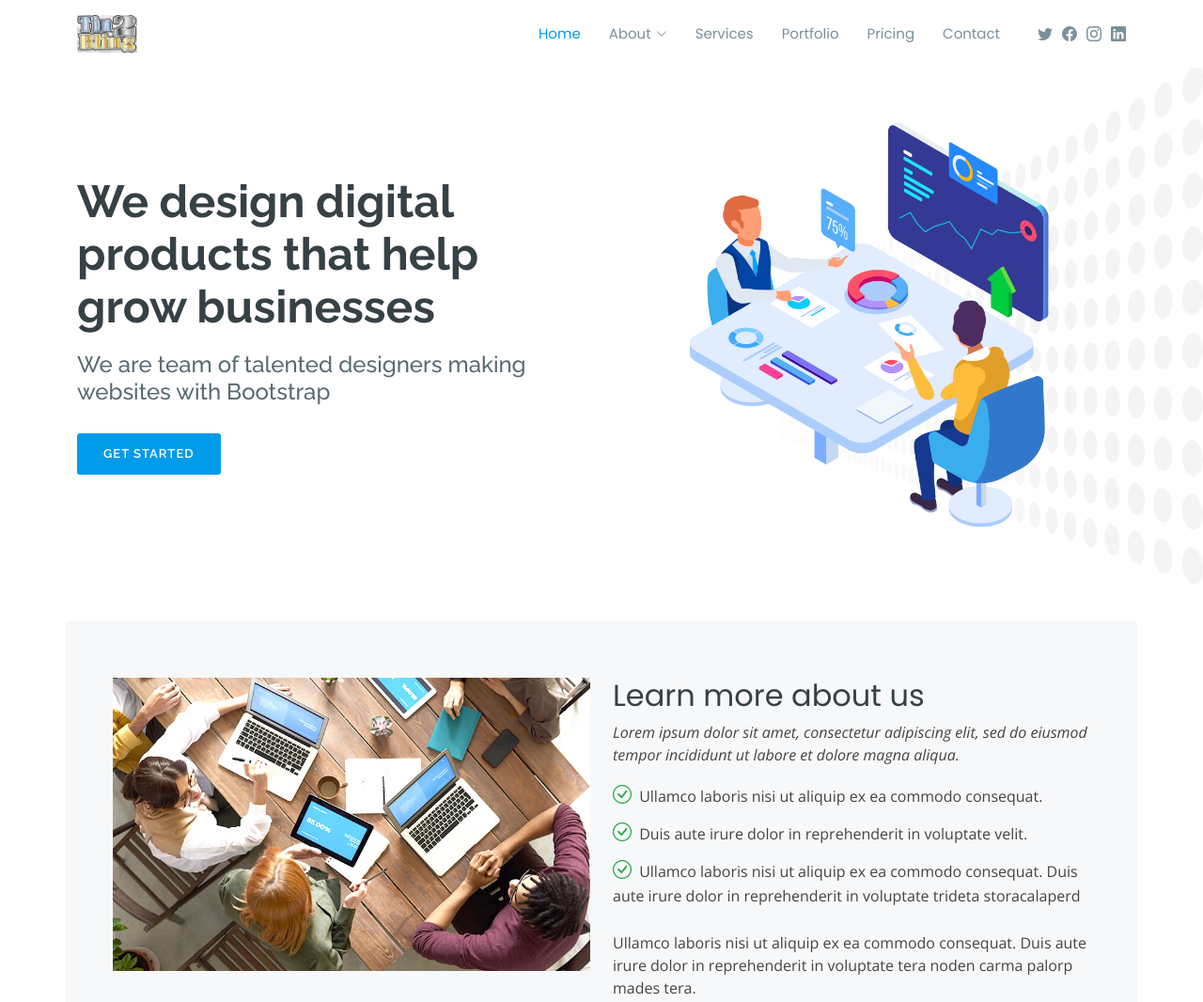
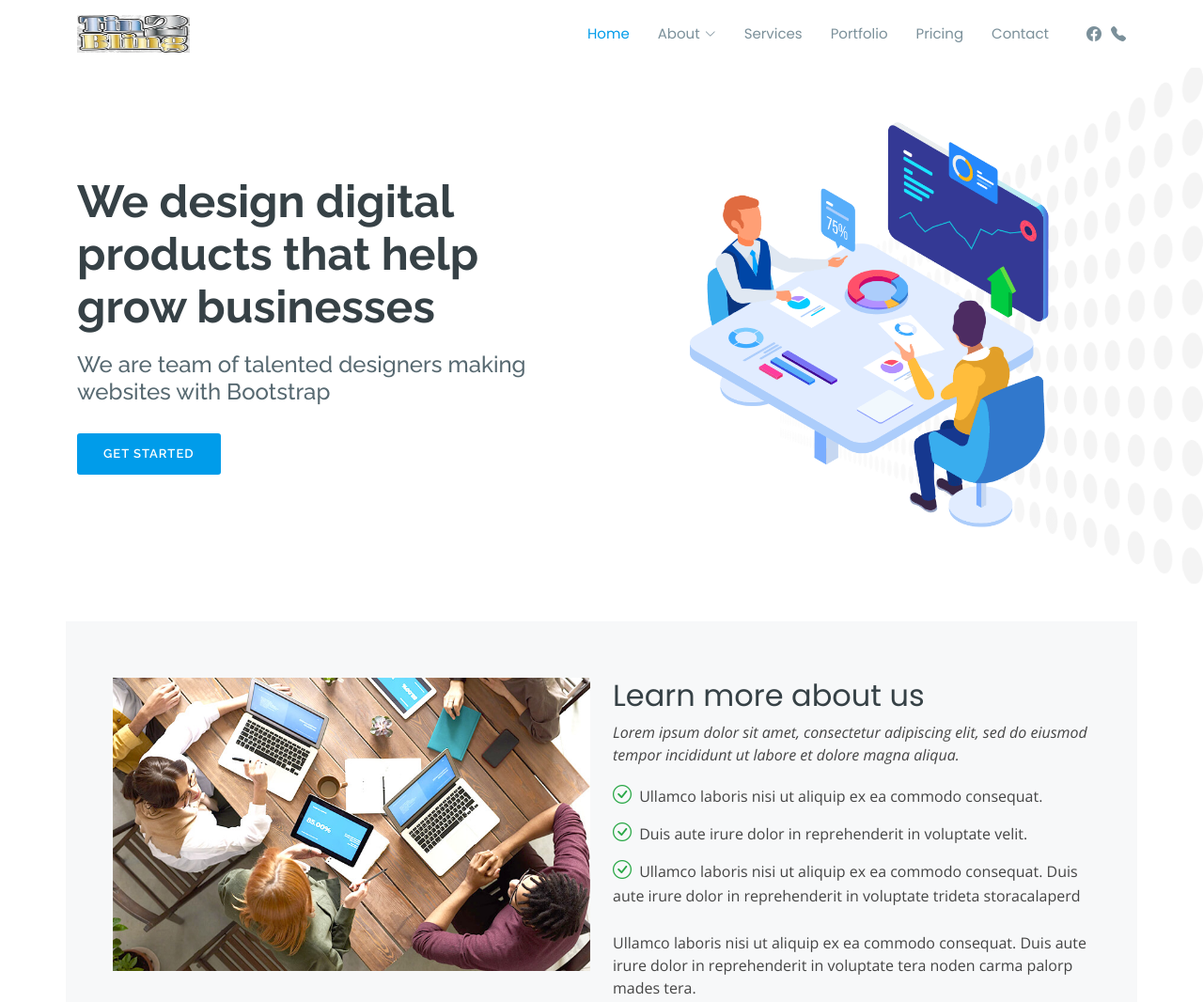
Before and after one commit to tin2bling/tin2bling.github.io, a plain HTML site: page index.html in a window 1280 px wide. Shown: the top 1066 px of the page at 94% size. Drawn offline with nearby package versions, Linux system fonts and the light colour scheme.

Commit message:
Update index.html

```diff
--- a/index.html
+++ b/index.html
@@ -9,6 +9,7 @@
   <meta content="" name="description">
   <meta content="" name="keywords">
 
+<!-- TO BE UPDATED!!!!!!!!!!!!! -->
   <!-- Favicons -->
   <link href="assets/img/favicon.png" rel="icon">
   <link href="assets/img/apple-touch-icon.png" rel="apple-touch-icon">
@@ -44,7 +45,8 @@
       <div class="logo me-auto">
         <!-- <h1><a href="index.html">Scaffold</a></h1> -->
         <!-- Uncomment below if you prefer to use an image logo -->
-        <a href="index.html"><img src="assets/images/tin2bling.png" alt="Tin2Bling Logo" class="img-fluid"></a>
+        <a href="index.html"><img src="assets/images/tin2bling.png" alt="Tin2Bling Logo" class="img-fluid" style="width:120px"></a>
+        <!-- <a href="index.html"><img src="assets/images/tin2bling.png" alt="Tin2Bling Logo" class="img-responsive" style="width:120px"></a> -->
       </div>
 
       <nav id="navbar" class="navbar order-last order-lg-0">
@@ -75,10 +77,11 @@
       </nav><!-- .navbar -->
 
       <div class="header-social-links d-flex align-items-center">
-        <a href="#" class="twitter"><i class="bi bi-twitter"></i></a>
-        <a href="#" class="facebook"><i class="bi bi-facebook"></i></a>
-        <a href="#" class="instagram"><i class="bi bi-instagram"></i></a>
-        <a href="#" class="linkedin"><i class="bi bi-linkedin"></i></i></a>
+        <!-- <a href="#" class="twitter"><i class="bi bi-twitter"></i></a> -->
+        <a href="https://www.facebook.com/groups/2870965163232394/about" class="facebook" target="_blank" rel = "noreferrer noopener"><i class="bi bi-facebook"></i></a>
+        <a href="tel:447396521989" class="facebook"><i class="bi bi-telephone-fill"></i></a>
+        <!-- <a href="#" class="instagram"><i class="bi bi-instagram"></i></a> -->
+        <!-- <a href="#" class="linkedin"><i class="bi bi-linkedin"></i></i></a> -->
       </div>
 
     </div>
```
